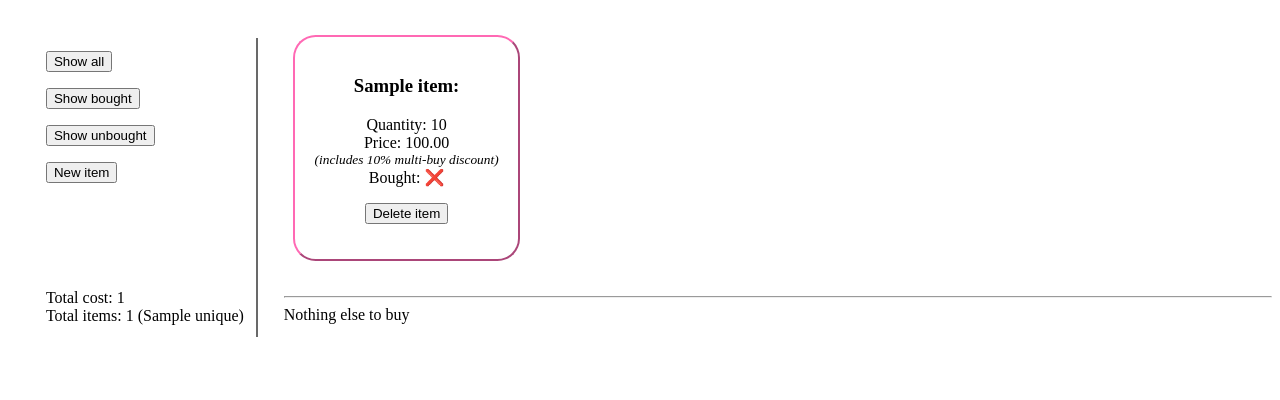
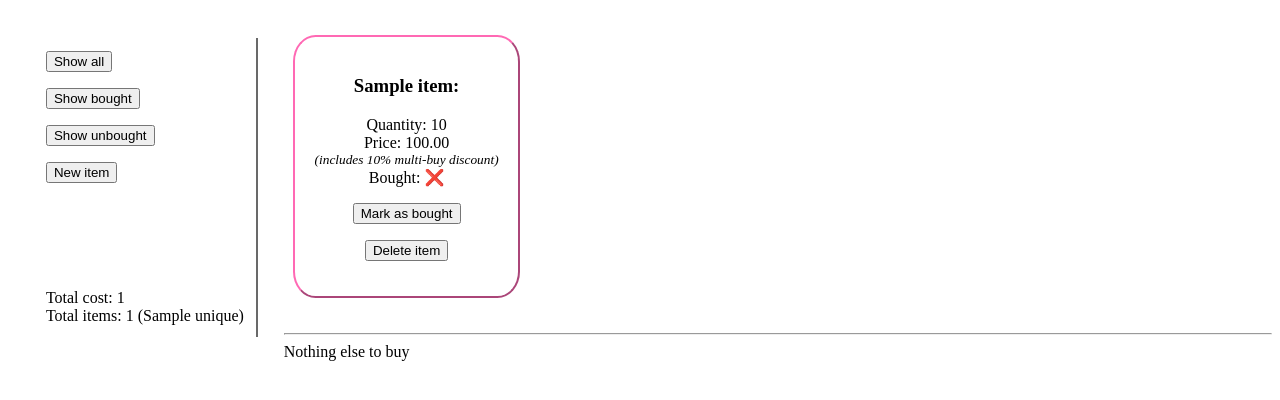
Before and after one commit to Andrew-Lindsay42/Week3WeekendHW, a Flask app: template templates/index.html in a window 1280 px wide. Shown: the part 73-473 px from the top of the page. Run offline with Flask 2, Linux system fonts and the light colour scheme; the template is opened without the code that fills it: most values are stand-ins (such as "Sample title", 1, 10 or a date in 2020).

Commit message:
Added ability to mark item as bought

```diff
--- a/controllers/controller.py
+++ b/controllers/controller.py
@@ -29,6 +29,12 @@ def add_item():
 def show_bought_items():
     return render_template('bought.html', title='Bought items', shopping_list=shopping_list, total_cost = total_cost(shopping_list), total_items = total_items(shopping_list), unique_items = len(shopping_list))
 
+@app.route('/list/bought/<int:index>', methods = ['POST'])
+def mark_as_bought(index):
+    item = shopping_list[index]
+    item.bought = True
+    return redirect ('/list')
+
 @app.route('/list/unbought', methods = ['POST'])
 def show_unbought_items():
     return render_template('unbought.html', title='Unbought items', shopping_list=shopping_list, total_cost = total_cost(shopping_list), total_items = total_items(shopping_list), unique_items = len(shopping_list))
--- a/templates/index.html
+++ b/templates/index.html
@@ -18,7 +18,12 @@
                     Bought: <span>&#9989;</span>
                 {% else %}
                     Bought: <span>&#10060;</span>
+                    <br>
+                    <form action='/list/bought/{{shopping_list.index(item)}}' method = 'post'>
+                        <input type='submit' value='Mark as bought'>
+                    </form>
                 {% endif %}
+
             </p>
             <form action='/list/delete/{{shopping_list.index(item)}}' method='post'>
                 <input type='submit' value='Delete item'>
--- a/templates/unbought.html
+++ b/templates/unbought.html
@@ -16,6 +16,10 @@
                 {% endif %}
                 <br>
                     Bought: <span>&#10060;</span>
+                    <br>
+                    <form action='/list/bought/{{shopping_list.index(item)}}' method = 'post'>
+                        <input type='submit' value='Mark as bought'>
+                    </form>
             </p>
             <form action='/list/delete/{{shopping_list.index(item)}}' method='post'>
                 <input type='submit' value='Delete item'>
```
